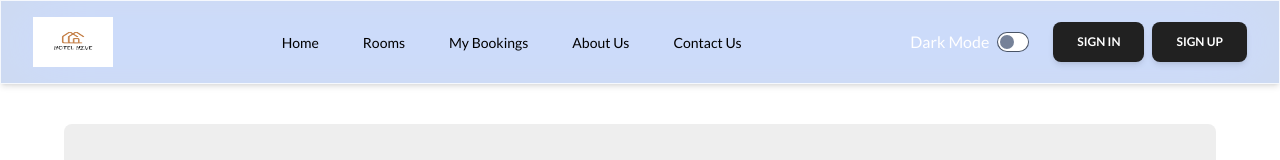
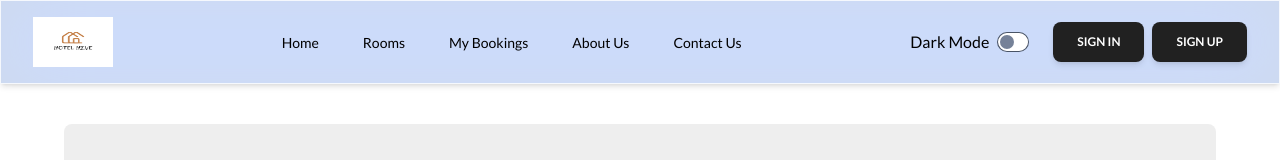
Before and after one commit to saikat20034/Hotel_hive_a11_client, a React (Vite) app: page /signin in a window 1280 px wide. Shown: the top 160 px of the page. Built offline with nearby package versions, Linux system fonts and the light colour scheme; no server answers.

Commit message:
OverLap issue in navbar fixed

```diff
--- a/src/Layout/Root.jsx
+++ b/src/Layout/Root.jsx
@@ -8,14 +8,13 @@ function Root() {
   return (
     <div>
       <NavBar />
-      <div className="max-w-6xl mx-auto">
+      <div className="max-w-6xl backdrop-blur-0  mx-auto">
         <div className="mx-2 lg:mx-0">
           <Outlet />
         </div>
       </div>
       <Footer />
       <Toaster />
-
     </div>
   );
 }
--- a/src/Pages/Shared/NavBar/NavBar.jsx
+++ b/src/Pages/Shared/NavBar/NavBar.jsx
@@ -77,7 +77,7 @@ function NavBar() {
 
   return (
     <div className="sticky top-0 z-50 bg-blue-900">
-      <Navbar className="max-w-full px-4 py-2 lg:px-8 lg:py-4 rounded-none shadow-md">
+      <Navbar className="max-w-full  px-4 py-2 lg:px-8 lg:py-4 rounded-none shadow-md">
         <div className="flex items-center justify-between text-blue-gray-900">
           <div className="flex items-center text-blue-gray-900">
             <Link to="/">
@@ -94,7 +94,7 @@ function NavBar() {
           <div className="flex items-center justify-between gap-6">
             {/* Dark/Light Toggle */}
             <label className="flex items-center cursor-pointer">
-              <span className="mr-2 text-white font-lato">Dark Mode</span>
+              <span className="mr-2 text-black font-lato">Dark Mode</span>
               <input
                 type="checkbox"
                 onChange={handleToggle}
```
